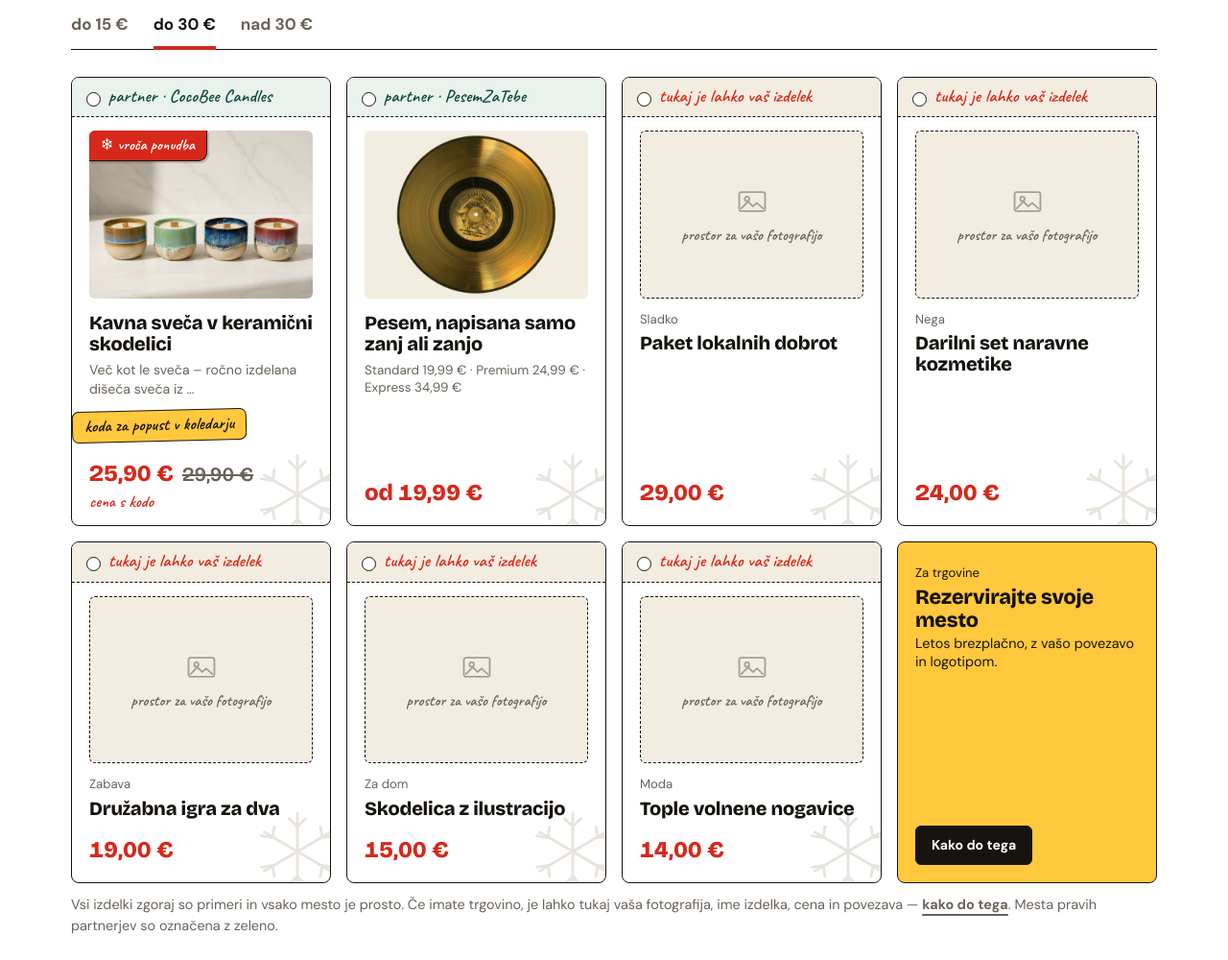
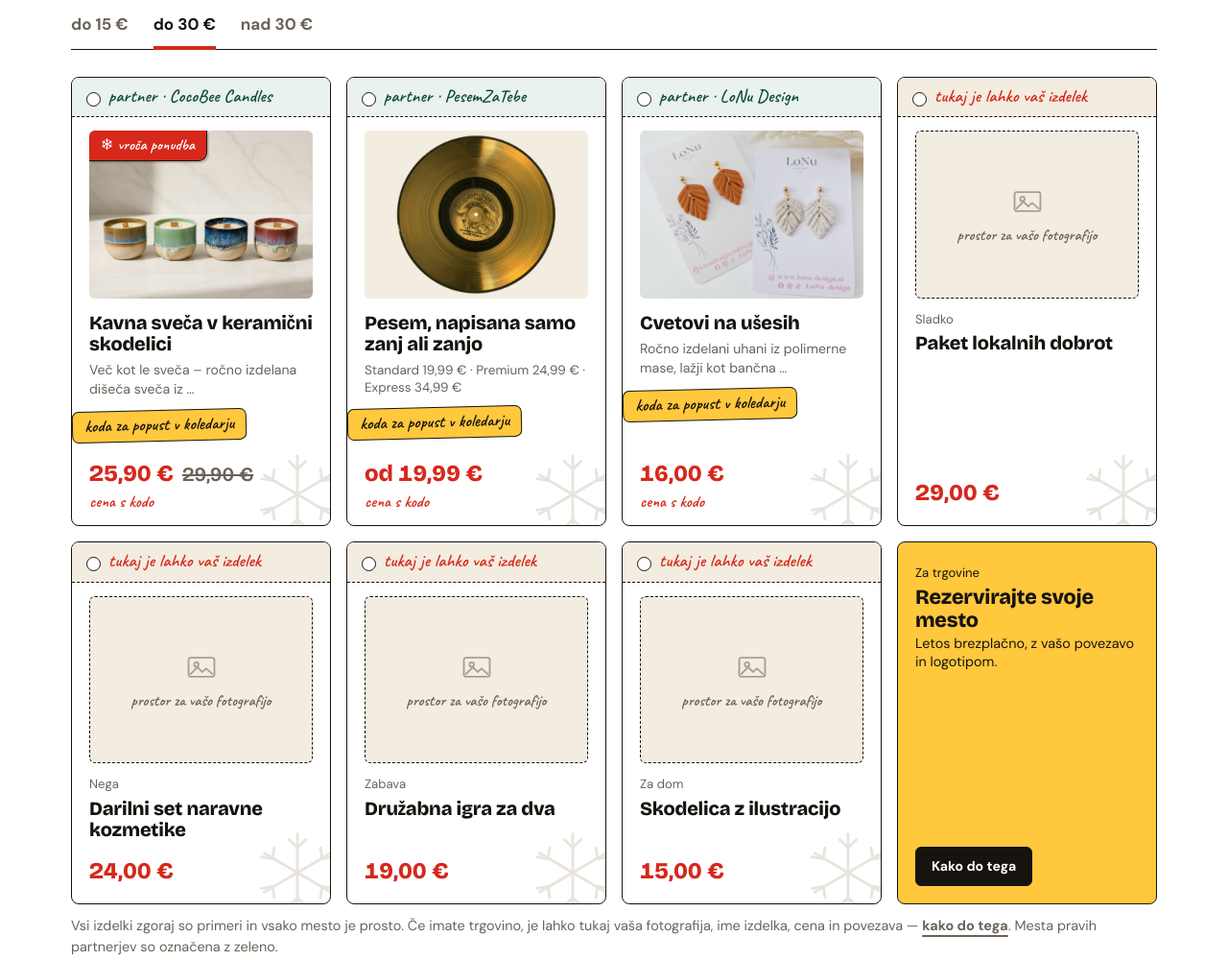
Before and after one commit to zjurac/skrivni-bozicek, a plain HTML site: page index.html in a window 1280 px wide. Shown: the part 4056-5056 px from the top of the page at 96% size. Drawn offline with nearby package versions, Linux system fonts and the light colour scheme; no server answers.

Commit message:
Add files via upload

```diff
--- a/index.html
+++ b/index.html
@@ -906,8 +906,12 @@ const GIFTS = [
    text:"Darilni set treh ročno izdelanih sveč: dišeča sveča Sunset Ritual, sveča iz 100 % čebeljega voska in masažna sveča, ki se stopi v toplo negovalno olje za kožo. Tri različna doživetja v enem darilu – za vse, ki uživajo v majhnih trenutkih sprostitve.",
    img:"discovery-set.jpg",imgs:["discovery-set.jpg","discovery-set-2.jpg"],url:"https://cocobeecandles.com/sl/products/cocobee-discovery-set"},
   {partner:true,t:"Pesem, napisana samo zanj ali zanjo",c:"PesemZaTebe",p:19.99,from:true,since:"15. 11. 2026",
+   code:"BOZICEK10",
    pkgs:"Standard 19,99 € · Premium 24,99 € · Express 34,99 €",
    img:"pesemzatebe.jpg",url:"https://pesemzatebe.si"},
+  {partner:true,t:"Cvetovi na ušesih",c:"LoNu Design",p:16,since:"26. 11. 2026",
+   code:"DARILO",text:"Ročno izdelani uhani iz polimerne mase, lažji kot bančna kartica – na ušesu jih sploh ne čutiš, pa jih vseeno vsi opazijo. Kovinski deli so iz nerjavečega jekla, zato ne dražijo. Za vsak dan, za praznike in za darilo – za poroke, rojstne dneve in decembrska druženja.",
+   img:"lonu-uhani.jpg",url:"https://www.lonu-design.si/izdelek/cvetovi-na-usesih"},
   {t:"Domač cvetlični med z orehi",p:8,c:"Sladko"},
   {t:"Čokoladne praline, 12 kosov",p:9,c:"Sladko"},
   {t:"Sveže pražena kava, 250 g",p:10,c:"Kava"},
@@ -990,25 +994,50 @@ document.addEventListener("click",e=>{
 
 /* Adventni koledar */
 const ORDER=[7,19,2,14,23,10,5,21,12,1,17,8,24,3,15,20,6,11,22,4,16,9,13,18];
-const WIDE=new Set([19,12,6]), FREE=new Set([3,6,9,12,15,18,21]);
-const CODES={5:"ADVENT10",14:"DARILO5"};
+const WIDE=new Set([19,12,6]), FREE=new Set([12,15,18,21]);
+const CODES={};
 /* Pravi partnerji po dnevih. */
+/* Okenca brez partnerja: nasvet dneva. */
+const TIPS={
+  2:{t:"Kako napisati \u017eeljo, da res dobi\u0161, kar si \u017eeli\u0161",
+     text:"Najslab\u0161a \u017eelja je \u201ekarkoli\u201c. Napi\u0161i dve ali tri stvari, ki jih ima\u0161 rad, in eno, ki je ne mara\u0161 \u2014 tisti, ki te je iz\u017erebal, ti bo hvale\u017een. Pri \u017erebanju vsak zapi\u0161e svojo \u017eeljo in vidi jo samo tisti, ki mu kupuje darilo.",
+     btn:"Za\u010dni \u017erebanje",go:"zrebanje"},
+  4:{t:"Koliko naj stane darilo?",
+     text:"Dogovor o znesku je edino pravilo, ki ga skupina res potrebuje. Najpogostej\u0161i razpon je med 15 in 30 evri \u2014 dovolj, da darilo ni prazno, in dovolj malo, da nikomur ni nerodno. Znesek dolo\u010di vnaprej in ga zapi\u0161i v povabilo.",
+     btn:"Ideje za darila",go:"darila"},
+  5:{t:"Vpra\u0161aj, ne da bi se izdal",
+     text:"Ne ve\u0161, kaj kupiti osebi, ki si jo iz\u017erebal? Z anonimnimi vpra\u0161anji ji lahko po\u0161lje\u0161 vpra\u0161anje, ona pa odgovori, ne da bi vedela, kdo spra\u0161uje. Na voljo je v paketu Premium.",
+     btn:"Poglej pakete",go:"paketi"},
+  7:{t:"Darilo za sodelavca, ki ga komaj pozna\u0161",
+     text:"Kadar o \u010dloveku ne ve\u0161 ni\u010d, izberi nekaj, kar se porabi: kavo, \u010dokolado, sve\u010do, kozmetiko. Takega darila ni treba nikamor pospraviti in nih\u010de ga ne vra\u010da. Osebne stvari \u2014 obla\u010dila, parfum, okraske \u2014 pusti za tiste, ki jih dobro pozna\u0161.",
+     btn:"Ideje za darila",go:"darila"},
+  8:{t:"Dva, ki se ne smeta iz\u017erebati",
+     text:"Pari, bratje in sestre ali sostanovalci si darila pogosto kupujejo \u017ee tako. Pri \u017erebanju lahko nastavi\u0161 izjeme in dolo\u010dena dva se ne moreta iz\u017erebati med sabo. Vse ostalo zme\u0161a ra\u010dunalnik, tako da nih\u010de ne ve, kdo komu kupuje \u2014 tudi ti ne.",
+     btn:"Za\u010dni \u017erebanje",go:"zrebanje"},
+  24:{mark:"zadnje okence",t:"Vesel bo\u017ei\u010d",
+     text:"\u010ce je letos pod drevesom pristalo darilo, ki je nekoga nasmejalo, je koledar opravil svoje. Hvala, ker si ga odpiral vse od prvega decembra.",
+     btn:"Ideje za darila",go:"darila"}
+};
 const PARTNERS={
-  6:{partner:true,t:"Kavna sveča v keramični skodelici",c:"CocoBee Candles",
-      text:"Več kot le sveča – ročno izdelana dišeča sveča iz čebeljega in kokosovega voska z nežno prasketajočim lesenim stenjem, vlita v keramično skodelico. Ko sveča dogori, skodelica ostane za vsakodnevno uporabo – popolno darilo, ki traja dlje od zadnjega plamena. S kodo SKRIVNIBOZICEK je 25,90 € namesto 29,90 €, do 24. decembra.",
+  1:{partner:true,t:"Alkotester na va\u0161i zabavi",c:"Promilko",since:"15. 11. 2026",
+      text:"Avtomat, na katerega gost pihne in v nekaj sekundah vidi svoje promile. Za poroke, veselice, silvestrovanja in novoletne zabave podjetij. S kodo dobite 10 % popusta na osnovni paket \u2014 kodo povejte ob povpra\u0161evanju.",
+      code:"BOZICEK10",url:"https://promilko.si",img:"promilko.jpg"},
+  3:{partner:true,t:"Pesem, napisana samo zanj ali zanjo",c:"PesemZaTebe",since:"15. 11. 2026",
+      text:"Personalizirana pesem po va\u0161i zgodbi, posneta in poslana v MP3, besedilo pa v PDF. Standard 19,99 \u20ac, Premium 24,99 \u20ac, Express 34,99 \u20ac. S kodo BOZICEK10 dobi\u0161 10 % popusta na paketa Premium in Express.",
+      code:"BOZICEK10",url:"https://pesemzatebe.si",img:"pesemzatebe.jpg"},
+  6:{partner:true,t:"Kavna sve\u010da v kerami\u010dni skodelici",c:"CocoBee Candles",
+      text:"Ve\u010d kot le sve\u010da \u2013 ro\u010dno izdelana di\u0161e\u010da sve\u010da iz \u010debeljega in kokosovega voska z ne\u017eno prasketajo\u010dim lesenim stenjem, vlita v kerami\u010dno skodelico. Ko sve\u010da dogori, skodelica ostane za vsakodnevno uporabo \u2013 popolno darilo, ki traja dlje od zadnjega plamena. S kodo SKRIVNIBOZICEK je 25,90 \u20ac namesto 29,90 \u20ac, do 24. decembra.",
       p:25.90,was:29.90,code:"SKRIVNIBOZICEK",url:"https://cocobeecandles.com/discount/SKRIVNIBOZICEK?redirect=%2Fproducts%2Fcoffee-candle",
       img:"kavna-sveca.jpg",imgs:["kavna-sveca.jpg","kavna-sveca-2.jpg"]},
-  1:{partner:true,t:"Alkotester na vaši zabavi",c:"Promilko",since:"15. 11. 2026",
-      text:"Avtomat, na katerega gost pihne in v nekaj sekundah vidi svoje promile. Za poroke, veselice, silvestrovanja in novoletne zabave podjetij. S kodo dobite 10 % popusta na osnovni paket — kodo povejte ob povpraševanju.",
-      code:"BOZICEK10",url:"https://promilko.si",img:"promilko.jpg"},
-  24:{partner:true,t:"Pesem, napisana samo zanj ali zanjo",c:"PesemZaTebe",
-      text:"Personalizirana pesem po vaši zgodbi, posneta in poslana v MP3, besedilo pa v PDF. Standard 19,99 €, Premium 24,99 €, Express 34,99 €.",
-      url:"https://pesemzatebe.si",img:"pesemzatebe.jpg"}
+  9:{partner:true,t:"Cvetovi na u\u0161esih",c:"LoNu Design",since:"26. 11. 2026",
+      text:"Ro\u010dno izdelani uhani iz polimerne mase, la\u017eji kot ban\u010dna kartica \u2013 na u\u0161esu jih sploh ne \u010duti\u0161, pa jih vseeno vsi opazijo. Kovinski deli so iz nerjave\u010dega jekla, zato ne dra\u017eijo. Za vsak dan, za praznike in za darilo \u2013 za poroke, rojstne dneve in decembrska dru\u017eenja. S kodo DARILO dobi\u0161 10 % popusta.",
+      p:16,code:"DARILO",url:"https://www.lonu-design.si/izdelek/cvetovi-na-usesih",
+      img:"lonu-uhani.jpg"}
 };
 /* vrata v koledarju kazejo isto kot kartica na zacetni strani */
-(function(){const same={6:"Kavna sveča v keramični skodelici",24:"Pesem, napisana samo zanj ali zanjo"};
+(function(){const same={6:"Kavna sveča v keramični skodelici",3:"Pesem, napisana samo zanj ali zanjo",9:"Cvetovi na ušesih"};
   Object.keys(same).forEach(d=>{const g=GIFTS.find(x=>x.t===same[d]);
-    if(g)PARTNERS[d]={...g,code:PARTNERS[d].code||g.code,url:PARTNERS[d].url||g.url};});})();
+    if(g)PARTNERS[d]={...g,code:PARTNERS[d].code||g.code,url:PARTNERS[d].url||g.url,text:PARTNERS[d].text||g.text};});})();
 function partnerDay(c){for(const d in PARTNERS){const p=PARTNERS[d];if(p&&p.t===c.t)return +d;}return 0;}
 function partnerRows(){
   const rows=[];
@@ -1034,6 +1063,7 @@ function gotoCal(day){
 }
 function doorContent(day){
   if(PARTNERS[day])return PARTNERS[day];
+  if(TIPS[day])return {tip:true,...TIPS[day]};
   if(FREE.has(day))return {free:true};
   const g=GIFTS[(day*4)%GIFTS.length];return {...g,code:CODES[day]};
 }
@@ -1071,7 +1101,13 @@ function fillModal(c,day){
   $("mNote").textContent="";$("mNote").classList.add("hidden");
   const dd=$("mDay");
   if(day){dd.textContent=day;dd.classList.remove("hidden");}else{dd.textContent="";dd.classList.add("hidden");}
-  if(c.free){
+  if(c.tip){
+    $("mMark").textContent=c.mark||"nasvet dneva";$("mTitle").textContent=c.t;
+    $("mShot").innerHTML="";
+    $("mText").textContent=c.text;$("mPrice").textContent="";
+    if(c.go){const b=document.createElement("button");b.className="btn k";b.type="button";b.textContent=c.btn;
+      b.onclick=()=>{closeModal();go(c.go);};act.appendChild(b);}
+  }else if(c.free){
     $("mMark").textContent="še prosto";$("mTitle").textContent="To okence čaka na trgovino";
     $("mShot").innerHTML="";$("mShot").appendChild(shotEl(null,""));
     $("mText").textContent="Na ta dan je lahko vaš izdelek edini, ki ga obiskovalci odprejo.";$("mPrice").textContent="";
```
Also changed, not shown: lonu-uhani.jpg (added).
